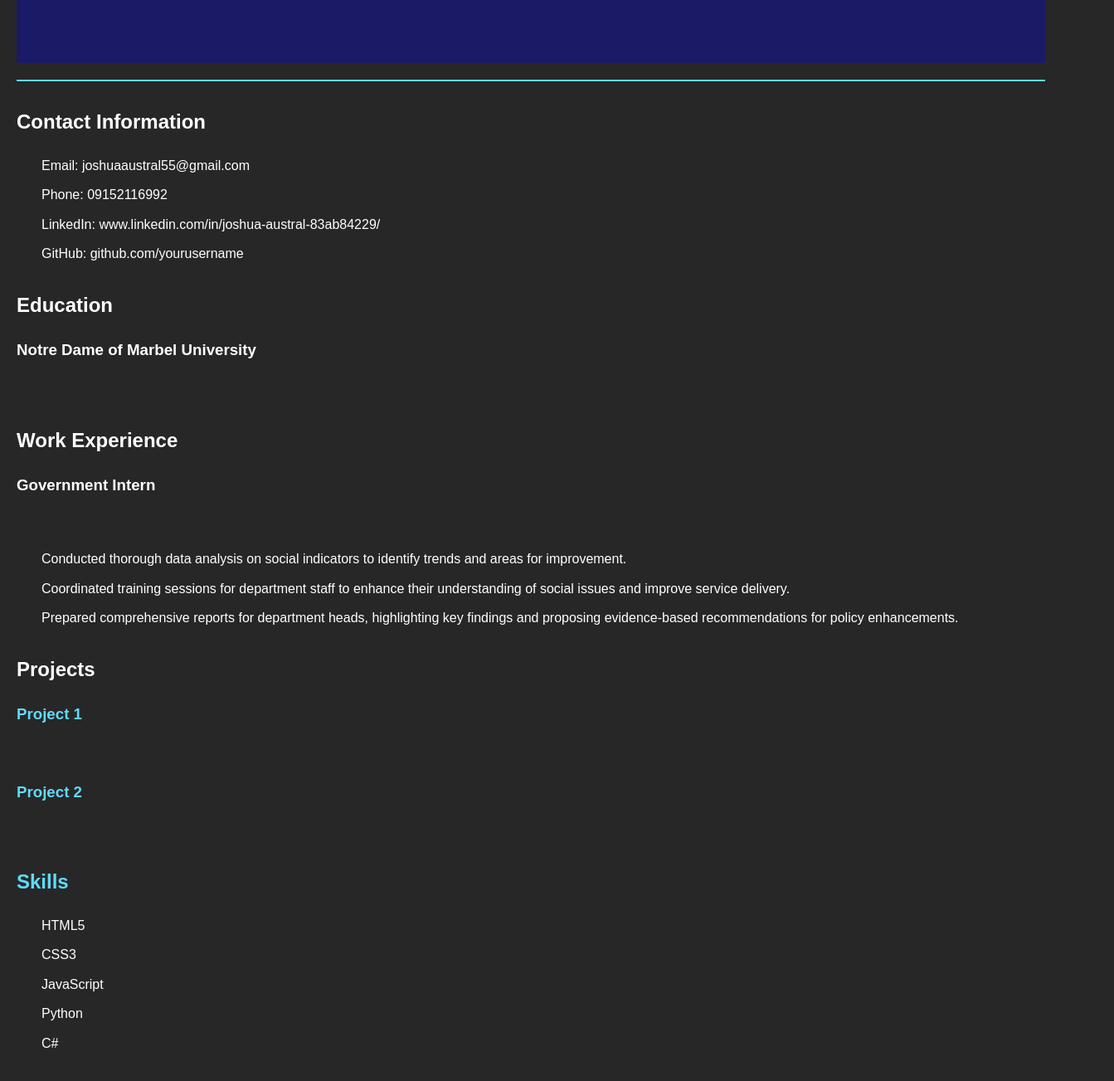
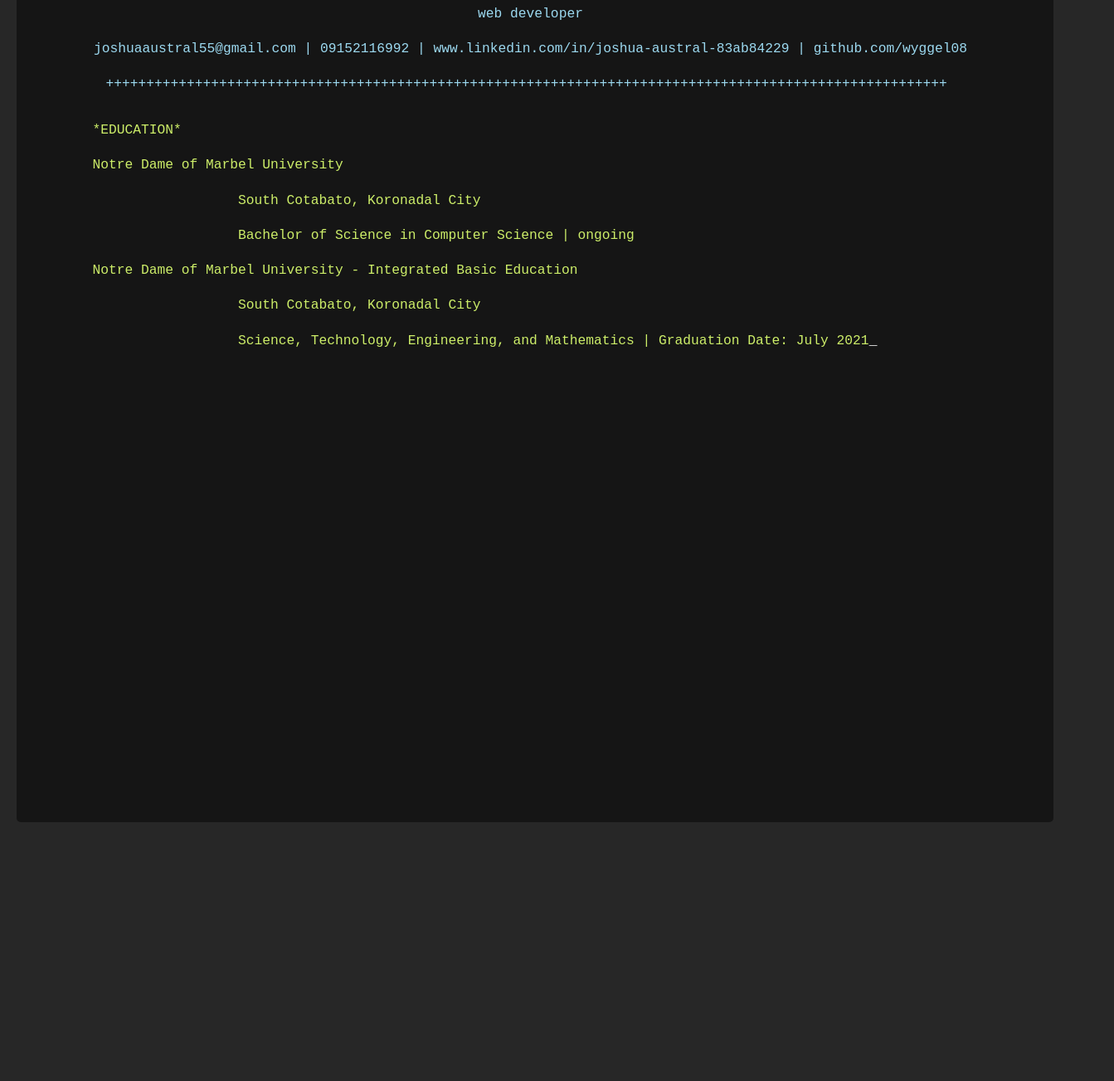
Before and after one commit to wyggel08/resume, a plain HTML site: page UCCC/index.html in a window 1280 px wide. Shown: the part 120-1423 px from the top of the page at 83% size, 1343 px wide, since content can reach past the window. After the commit the page ends 1213 px from the top, so only its background shows below. Drawn offline with Linux system fonts and the light colour scheme.

Commit message:
latest update with content on fakescreen

```diff
--- a/UCCC/index.html
+++ b/UCCC/index.html
@@ -4,91 +4,70 @@
 <head>
     <meta charset="UTF-8">
     <meta name="viewport" content="width=device-width, initial-scale=1.0">
-    <title>Joshua Manrey D. Austral - Resume</title>
+    <title>Resume - Joshua Austral</title>
     <link rel="stylesheet" href="styles.css">
 </head>
 
 <body>
+    <div class=fakeMenu>
+        <div class="fakeButtons fakeClose"></div>
+        <div class="fakeButtons fakeMinimize"></div>
+        <div class="fakeButtons fakeZoom"></div>
+    </div>
+
+    <div class="fakeScreen">
         <header>
             <div class="header-container">
-            <h1>Joshua Manrey D. Austral</h1>
-            <p>Web Developer</p>
+                <p class="line1">JOSHUA MANREY D. AUSTRAL</span></p>
+                <p class="line1">web developer</span></p>
+                <p class="line1">joshuaaustral55@gmail.com | 09152116992 | www.linkedin.com/in/joshua-austral-83ab84229 | github.com/wyggel08</span></p>
+                <p class="line1">++++++++++++++++++++++++++++++++++++++++++++++++++++++++++++++++++++++++++++++++++++++++++++++++++++++++<span class="cursor1">_</span></p>
             </div>
         </header>
-    <div class="header-line"></div>
-
-    <div class="contact-info section">
-        <h2>Contact Information</h2>
-        <ul>
-            <li>Email: joshuaaustral55@gmail.com</li>
-            <li>Phone: 09152116992</li>
-            <li>LinkedIn: www.linkedin.com/in/joshua-austral-83ab84229/</li>
-            <li>GitHub: github.com/yourusername</li>
-        </ul>
-    </div>
 
         <div class="education section">
-        <h2>Education</h2>
+            <p class="line2">*EDUCATION*</p>
             <div>
-            <h3>Notre Dame of Marbel University</h3>
-            <p>Bachelor of Science in Computer Science | Graduation Date: July 2025</p>
+                <p class="line2">Notre Dame of Marbel University</p>
+                <p class="line2 indent">South Cotabato, Koronadal City</p>
+                <p class="line2 indent">Bachelor of Science in Computer Science | ongoing </p>
+
+                <p class="line2">Notre Dame of Marbel University - Integrated Basic Education</p>
+                <p class="line2 indent">South Cotabato, Koronadal City</p>
+                <p class="line2 indent">Science, Technology, Engineering, and Mathematics | Graduation Date: July 2021<span class="cursor2">_</span></p>
             </div>
         </div>
 
         <div class="experience section">
-        <h2>Work Experience</h2>
-        <div>
-            <h3>Government Intern</h3>
-            <p>DSWD | Koronadal City | July 25 - August 30</p>
+            <p class="line3">*EXPERIENCE*</p>
+                <p class="line3">Government Intern</p>
+                <p class="line3">DSWD | Koronadal City | July 25 - August 30</p>
                 <ul>
-                <li>Conducted thorough data analysis on social indicators to identify trends and areas for improvement.</li>
-                <li>Coordinated training sessions for department staff to enhance their understanding of social issues and improve service delivery.</li>
-                <li>Prepared comprehensive reports for department heads, highlighting key findings and proposing evidence-based recommendations for policy enhancements.</li>
+                    <li class="line3 indent">-Conducted thorough data analysis on social indicators to identify trends and areas for improvement.</li>
+                    <li class="line3 indent">-Coordinated training sessions for department staff to enhance their understanding of social issues and improve </li>
+                    <li class="line3 indent">service delivery.</li>
+                    <li class="line3 indent">-Prepared comprehensive reports for department heads, highlighting key findings and proposing evidence-based </li>
+                    <li class="line3 indent">recommendations for policy enhancements.<span class="cursor3">_</span></li>
                 </ul>
-        </div>
-    </div>
-
-    <div class="projects section">
-        <h2>Projects</h2>
-        <div>
-            <h3>Project 1</h3>
-            <p>Description of Project 1.</p>
-        </div>
-        <div>
-            <h3>Project 2</h3>
-            <p>Description of Project 2.</p>
-        </div>
-        <!-- Add more projects as needed -->
         </div>
 
         <div class="skills section">
-        <h2>Skills</h2>
+            <p class="line4">*SKILLS*</p>
             <ul>
-            <li>HTML5</li>
-            <li>CSS3</li>
-            <li>JavaScript</li>
-            <li>Python</li>
-            <li>C#</li>
-            <!-- Add more skills as needed -->
+                <li class="line4 indent">HTML5</li>
+                <li class="line4 indent">CSS</li>
+                <li class="line4 indent">JavaScript</li>
+                <li class="line4 indent">Python</li>
+                <li class="line4 indent">C#</li>
             </ul>
+        </div>
+        <p class="line4">><span class="cursor4">_</span></p>
     </div>
 
     <div class="footer">
         <p>&copy; 2024 Joshua Manrey D. Austral. All rights reserved.</p>
     </div>
 
-    <div class=fakeMenu>
-        <div class="fakeButtons fakeClose"></div>
-        <div class="fakeButtons fakeMinimize"></div>
-        <div class="fakeButtons fakeZoom"></div>
-      </div>
-      <div class="fakeScreen">
-        <p class="line1">Name: Joshua Manrey D. Austral</span></p>
-        <p class="line1">++++++++++++++++++++++++++++++++++++++++++++++++++++++++++++++++++++<span class="cursor1">_</span></p>
-        <p class="line2">Out of the box I include HTML5 Boilerplate, jQuery, and a gulpfile.js to build your app.<span class="cursor2">_</span></p>
-        <p class="line3">[?] What more would you like? (Press space to select)<span class="cursor3">_</span></p>
-        <p class="line4">><span class="cursor4">_</span></p>
-    </div>
 </body>
 
 </html>
--- a/UCCC/styles.css
+++ b/UCCC/styles.css
@@ -6,21 +6,8 @@ body {
   color: #fff;
 }
 
-header {
-    text-align: center;
-}
-
-.header-container {
-    background-color: #1a1a66; /* Dark Blue */
-    padding: 20px;
-}
-
-.header-container h1 {
-    color: #61dafb; /* Light Blue */
-}
-
-.header-container p {
-    color: #8a8a8a; /* Light Gray */
+.header-container{
+  text-align: center
 }
 
 .header-line {
@@ -35,18 +22,7 @@ header {
   margin-top: 30px;
 }
 
-ul {
-    list-style-type: none;
-    padding: 0;
-}
-
-ul li {
-    margin-left: 30px;
-    margin-bottom: 10px;
-}
-
-.projects h3,
-.skills h2 {
+.projects h3, .skills h2 {
   color: #61dafb; /* Light Blue */
 }
 
@@ -87,7 +63,7 @@ body {
 }
 
 .fakeMenu {
-    width: 1050px;
+  width: 1250px;
   box-sizing: border-box;
   height: 25px;
   background-color: #bbb;
@@ -99,7 +75,7 @@ body {
 .fakeScreen {
   background-color: #151515;
   box-sizing: border-box;
-    width: 1050px;
+  width: 1250px;
   margin: 0 auto;
   padding: 20px;
   border-bottom-left-radius: 5px;
@@ -118,6 +94,18 @@ body {
   width: 0;
 }
 
+li {
+  position: relative;
+  left: 20%;
+  margin-left: -10.5em;
+  text-align: left;
+  font-size: 1.25em;
+  font-family: monospace;
+  white-space: nowrap;
+  overflow: hidden;
+  width: 0;
+}
+
 span {
   color: #fff;
   font-weight: bold;
@@ -125,6 +113,7 @@ body {
 
 .line1 {
   color: #9CD9F0;
+  text-align: center;
   -webkit-animation: type .5s 1s steps(20, end) forwards;
   -moz-animation: type .5s 1s steps(20, end) forwards;
   -o-animation: type .5s 1s steps(20, end) forwards;
@@ -146,6 +135,10 @@ body {
   animation: type .5s 4.25s steps(20, end) forwards;
 }
 
+.line2.indent {
+  margin-inline-start: 5px;
+}
+
 .cursor2 {
   -webkit-animation: blink 1s 5.25s 2 forwards;
   -moz-animation: blink 1s 5.25s 2 forwards;
@@ -161,6 +154,10 @@ body {
   animation: type .5s 7.5s steps(20, end) forwards;
 }
 
+.line3.indent {
+  text-indent: 5px;
+}
+
 .cursor3 {
   -webkit-animation: blink 1s 8.5s 2 forwards;
   -moz-animation: blink 1s 8.5s 2 forwards;
@@ -174,6 +171,10 @@ body {
   -moz-animation: type .5s 10.75s steps(20, end) forwards;
   -o-animation: type .5s 10.75s steps(20, end) forwards;
   animation: type .5s 10.75s steps(20, end) forwards;
+}
+
+.line4.indent {
+  text-indent: 5px;
 }
 
 .cursor4 {
@@ -257,24 +258,24 @@ body {
 
 @-webkit-keyframes type {
   to {
-      width: 60em;
+    width: 65em;
   }
 }
 
 @-moz-keyframes type {
   to {
-      width: 60em;
+    width: 65em;
   }
 }
 
 @-o-keyframes type {
   to {
-      width: 60em;
+    width: 65em;
   }
 }
 
 @keyframes type {
   to {
-      width: 60em;
+    width: 65em;
   }
 }
```
Lines whose indentation alone changed are shown as unchanged.
